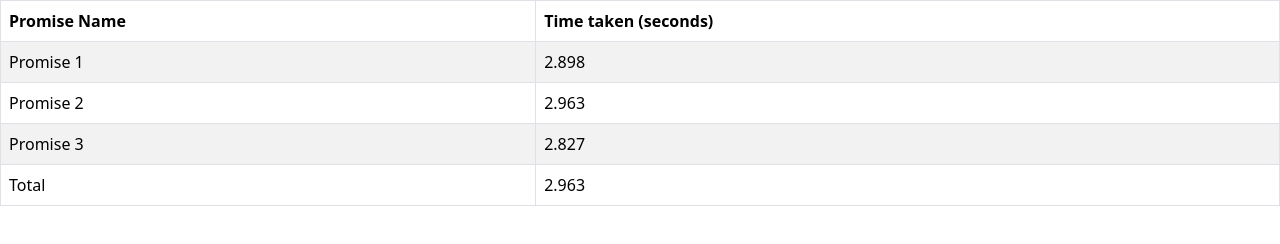
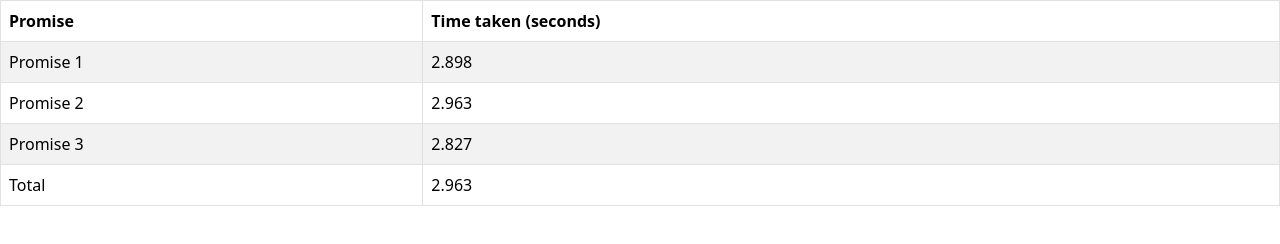
Before and after one commit to acciojob/wait-for-multiple-promises-sudhipkumar, a website: page main.html in a window 1280 px wide. Drawn offline with nearby package versions, Linux system fonts and the light colour scheme.

Commit message:
created a submission

```diff
--- a/main.html
+++ b/main.html
@@ -16,7 +16,7 @@
     <table class="table table-striped table-hover table-bordered">
       <thead>
         <tr>
-          <th>Promise Name</th>
+          <th>Promise</th>
           <th>Time taken (seconds)</th>
         </tr>
       </thead>
```
